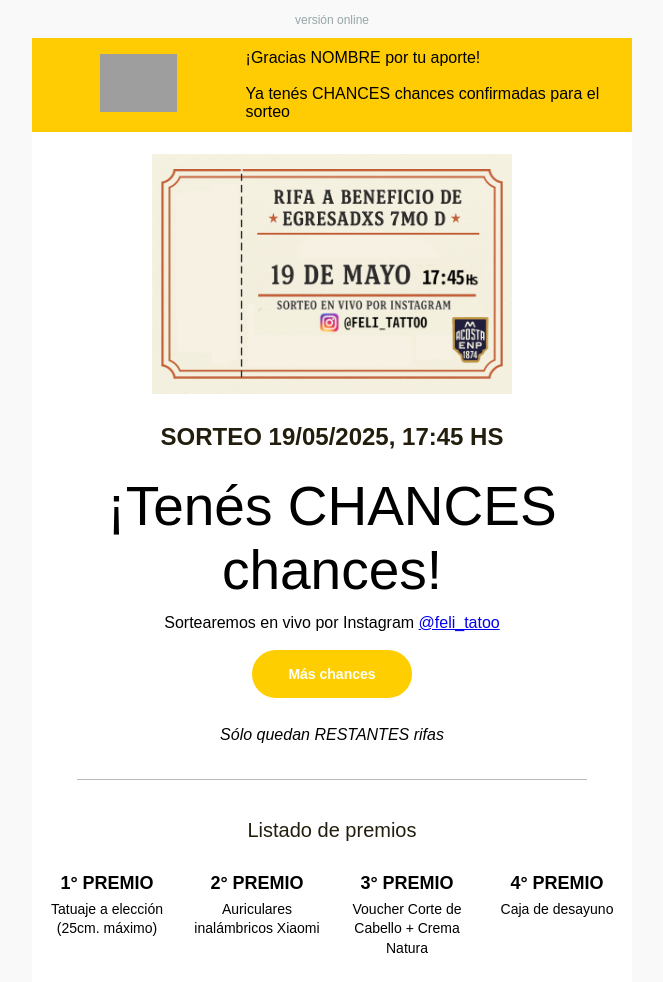
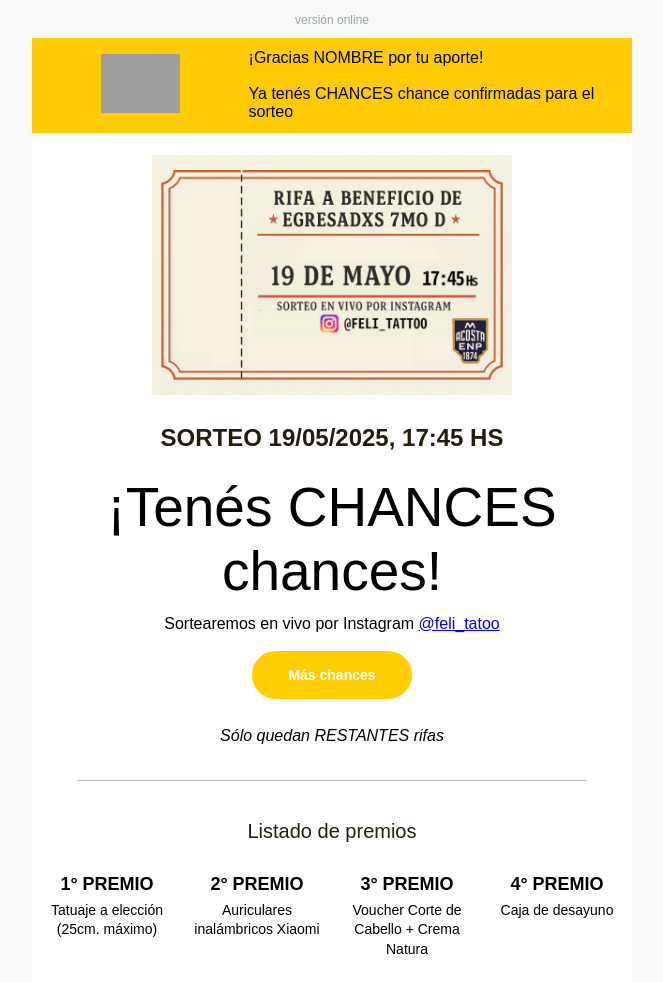
Before and after one commit to gabrielgarciatecnico/rifa7D, a plain HTML site: page index.html in a window 1280 px wide. Shown: the top 982 px of the page, without its empty margins (308-971 px from the left). Drawn offline with Linux system fonts and the light colour scheme; grey boxes are pictures that could not be loaded.

Commit message:
Update index.html

```diff
--- a/index.html
+++ b/index.html
@@ -32,7 +32,7 @@
                         </td>
                         <td>
                             <span style='text-align:center'> ¡Gracias <span id='nombre-url'></span> por tu aporte!
-                                <br><br> Ya tenés <span id='chances-url-01'></span> chances confirmadas para el sorteo </span>
+                                <br><br> Ya tenés <span id='chances-url-01'></span> <span id='chance-texto-01'></span> confirmadas para el sorteo </span>
                         </td>
                     </tr>
                 </table>
@@ -56,7 +56,7 @@
                     <tr>
                         <td align='center' style='padding:10px;'>
                              <p style='font-family:sans-serif;font-size:55px;text-align:center;width:100%;margin:0 auto;'>
-                                ¡Tenés <span id='chances-url-02'></span> chances!
+                                ¡Tenés <span id='chances-url-02'></span> <span id='chance-texto-02'></span>!
                             </p>
                         </td>
                     </tr>
@@ -158,6 +158,14 @@
         // Usar el parámetro
         var restantes = getUrlParameter('restantes') || 'RESTANTES';
         document.getElementById('restantes-url').textContent = restantes;
+
+        if(cant_chances>1){
+            document.getElementById('chance-texto-01').textContent = 'chances'
+            document.getElementById('chance-texto-02').textContent = 'chances'
+        } else {
+            document.getElementById('chance-texto-01').textContent = 'chance'
+            document.getElementById('chance-texto-02').textContent = 'chances'
+        }
     </script>
 
 </body>
```
